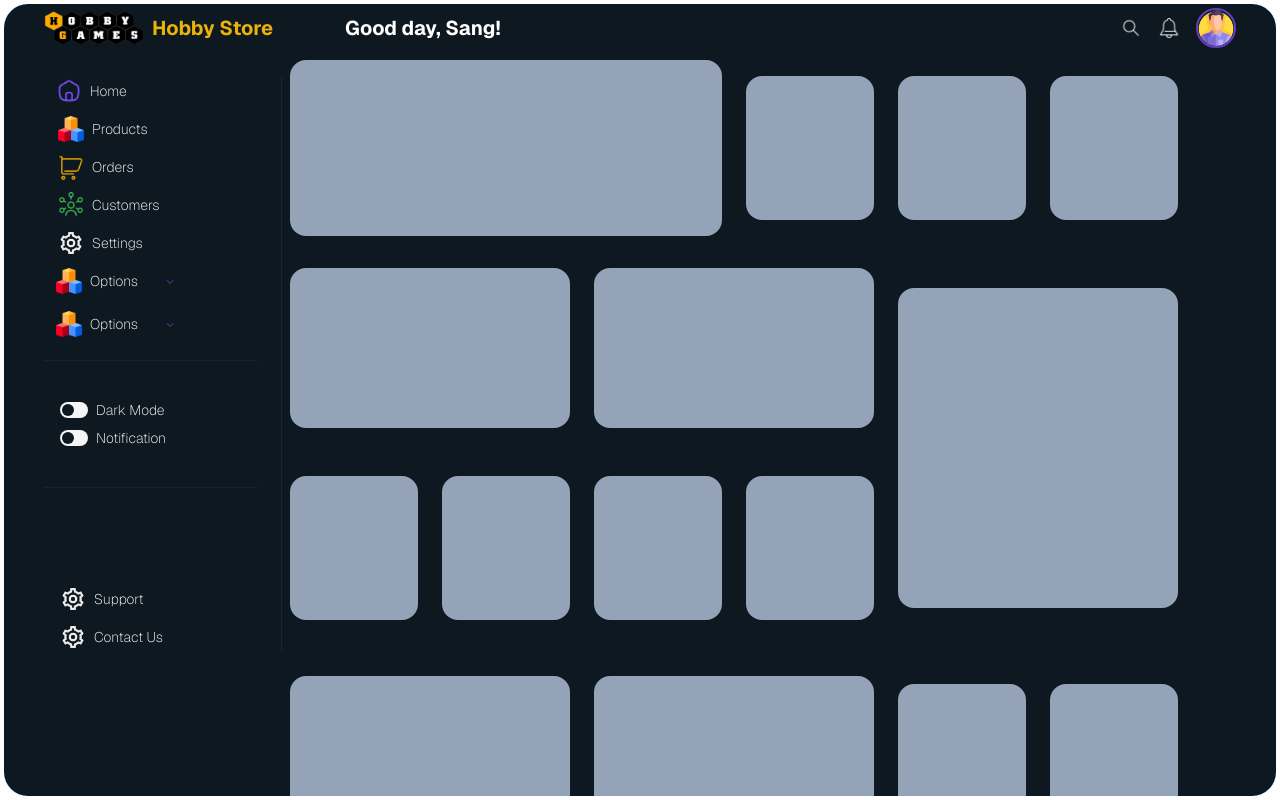
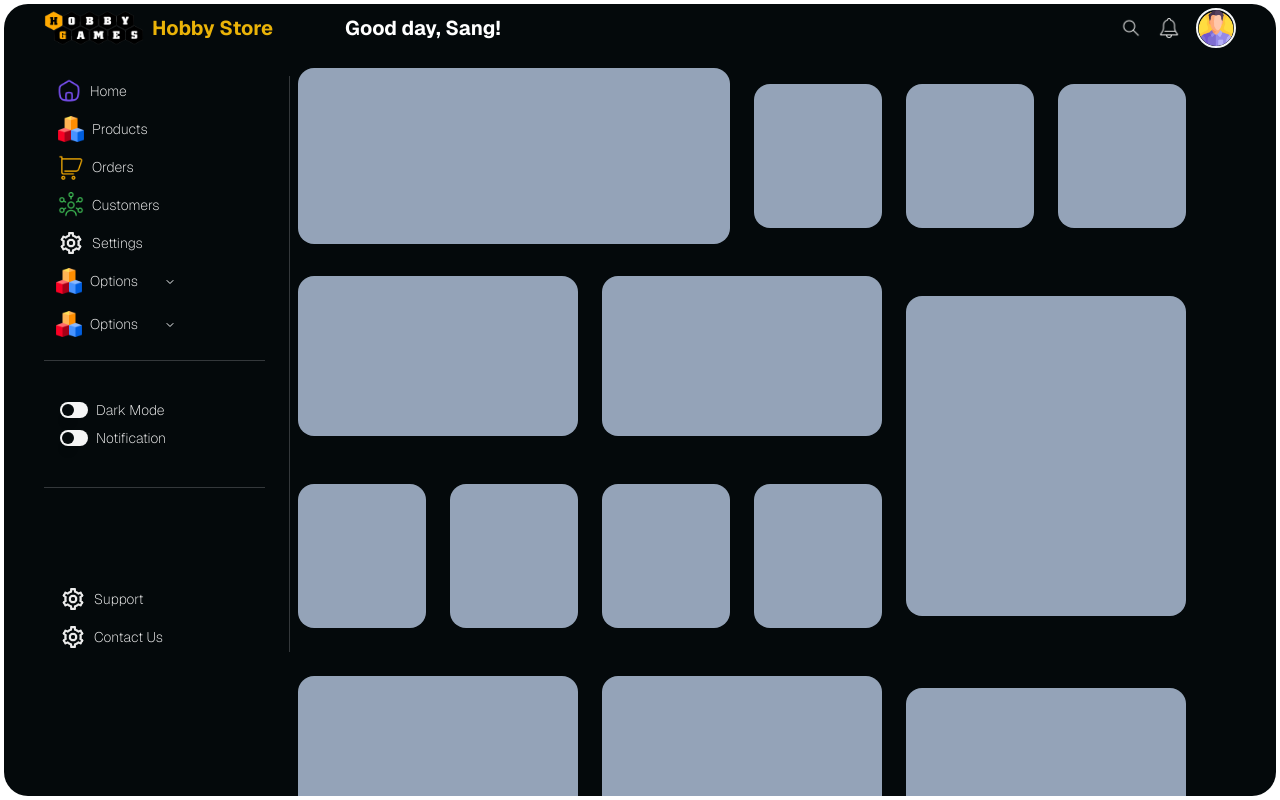
Before and after one commit to LHSang6403/game-store, a Next.js app: page / in a window 1280 px wide. Built offline with nearby package versions, Linux system fonts and the light colour scheme.

Commit message:
Sang - built basic layout

```diff
--- a/src/app/globals.css
+++ b/src/app/globals.css
@@ -11,13 +11,39 @@
   }
 
   /* @media (prefers-color-scheme: dark) {
+  /* FILEPATH: /Users/lehoangsang/NextJS/game-store/src/app/globals.css */
+
+  /* BEGIN: Custom Scrollbar */
+  /* Track */
+  ::-webkit-scrollbar {
+    width: 6px;
+    background: #060b0b;
+  }
+
+  /* Track background */
+  ::-webkit-scrollbar-track {
+    background: #f1f1f1;
+    border-radius: 10px;
+  }
+
+  /* Handle */
+  ::-webkit-scrollbar-thumb {
+    background: #888;
+    border-radius: 10px;
+  }
+
+  /* Handle on hover */
+  ::-webkit-scrollbar-thumb:hover {
+    background: #eab307;
+    border-radius: 10px;
+  }
+  /* END: Custom Scrollbar */
   :root {
     --background: 200 50% 3%;
     --btn-background: 200 10% 9%;
     --btn-background-hover: 200 10% 12%;
     --foreground: 200 20% 96%;
   }
-  } */
 }
 
 @layer base {
--- a/src/app/layout.tsx
+++ b/src/app/layout.tsx
@@ -23,7 +23,7 @@ export default function RootLayout({
       <body className="w-auto h-screen text-foreground p-1">
         <main className="w-full h-full bg-background flex flex-col items-center rounded-3xl overflow-hidden">
           <Header />
-          <div className="w-full h-full flex flex-row justify-between px-10">
+          <div className="w-full h-full flex flex-row justify-between pl-10">
             <SideBar />
             {children}
           </div>
--- a/src/components/ui/items/ItemsContainer.tsx
+++ b/src/components/ui/items/ItemsContainer.tsx
@@ -2,7 +2,7 @@ import Item from "./Item";
 
 const ItemsContainer = () => {
   return (
-    <div className="w-full h-full pb-16 overflow-auto flex flex-col gap-10">
+    <div className="w-full h-full pt-2 pb-20 overflow-auto flex flex-col gap-8">
       <div className="w-fit h-fit grid grid-cols-6 grid-rows-3 gap-6 items-center">
         <div className="col-span-3 w-full h-44 rounded-2xl bg-slate-400"></div>
         <Item />
@@ -19,17 +19,14 @@ const ItemsContainer = () => {
       <div className="w-fit h-[800px] grid grid-cols-6 grid-rows-3 gap-6 items-center">
         <div className="col-span-2 w-full h-40 rounded-2xl bg-slate-400"></div>
         <div className="col-span-2 w-full h-40 rounded-2xl bg-slate-400"></div>
+        <div className="col-span-2 row-span-2 w-full h-80 rounded-2xl bg-slate-400"></div>
         <Item />
-        <Item />
-        <div className="col-span-1 row-span-2 w-full h-80 rounded-2xl bg-slate-400"></div>
         <Item />
         <Item />
         <Item />
         <div className="col-span-2 w-full h-40 rounded-2xl bg-slate-400"></div>
-
         <Item />
         <div className="col-span-2 w-full h-40 rounded-2xl bg-slate-400"></div>
-        <Item />
         <Item />
       </div>
     </div>
```
Lines whose indentation alone changed are shown as unchanged.
